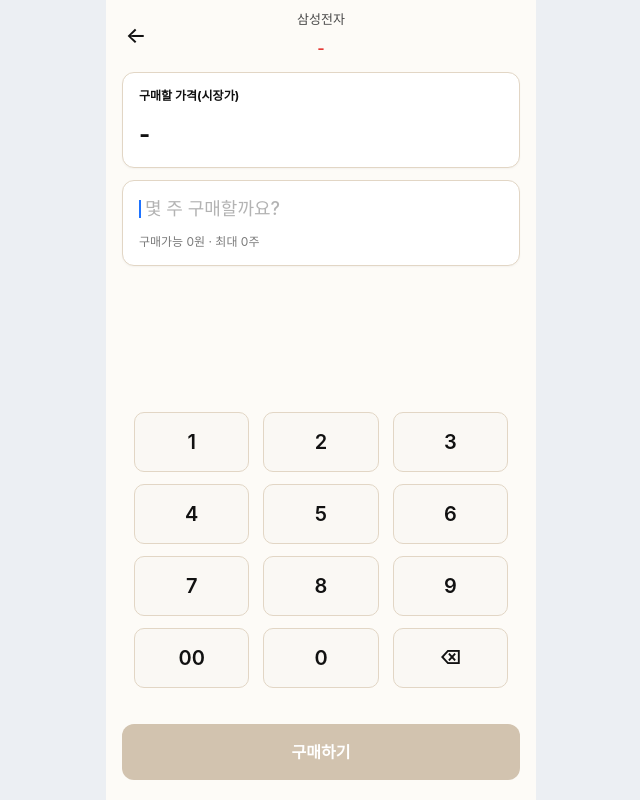
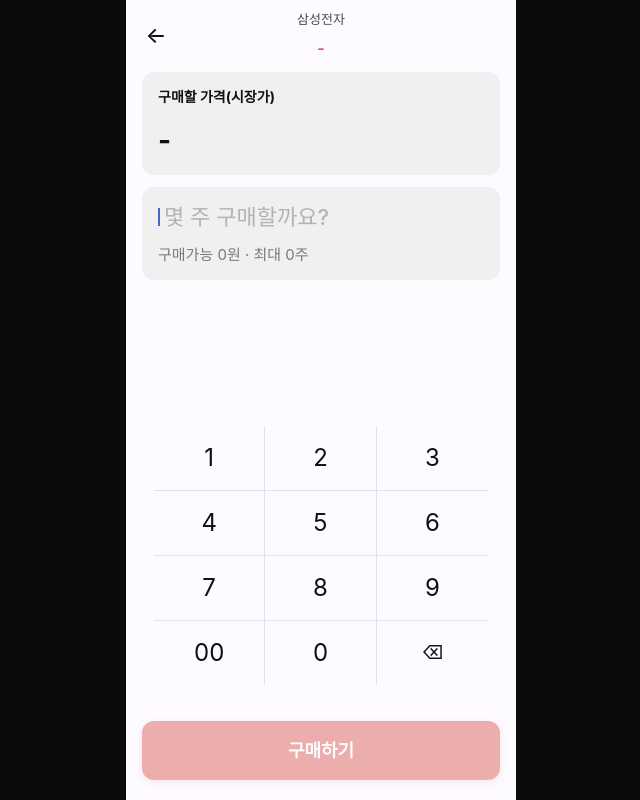
Before and after one commit to prgrms-be-devcourse/NBE9-11-2-Team02-FE, a Next.js app: page /trade_buy in a window 1280 px wide. Shown: the whole page, without its empty margins (319-959 px from the left). Built offline with nearby package versions, Linux system fonts and the light colour scheme; no server answers; a web font is replaced by a local one.

Commit message:
feat: 전역설정 ë변경 및 키패드 디자인 변경

```diff
--- a/src/app/globals.css
+++ b/src/app/globals.css
@@ -1,36 +1,54 @@
 @import "tailwindcss";
 
 :root {
-  /* Neutral palette (one color each) */
-  --ivory: #fdfbf7;
-  --cream: #f3ecdf;
-  --beige: #e2d6c5;
-  --brown: #7b5e46;
+    /* ─── 키 컬러 ───────────────────────────────────────────
+     * --accent-primary       : 포인트 버튼·강조 요소 기본색   */
+    --accent-primary: #8060d4;
 
-  /* Semantic color mapping */
-  --bg-page: var(--ivory);
-  --bg-section: #faf8f4;
-  --bg-card: var(--cream);
-  --border-soft: var(--beige);
-  --border-strong: #d2c3af;
+    /* ─── 배경 ─────────────────────────────────────────────
+     * --bg-page    : 각 화면(라우트)의 루트 배경
+     *               → <section class="page"> 처럼 화면 전체를 감싸는 최상위에 사용  */
+    --bg-page: #fdfbff;
 
-  /* Text scale */
+    /* * --bg-section : 페이지 안에서 탭·필터·구역을 나눌 때 사용
+     *                 → --bg-page보다 살짝 어두워 영역 구분 역할                    */
+    --bg-section: #f9f7fc;
+
+    /* * --bg-card    : 카드·박스 컴포넌트 배경, 키패드 키 눌림(active) 피드백
+     *                 → --bg-section 위에 올라오는 카드에 사용                      */
+    --bg-card: #f0f0f0;
+
+    /* ─── 선(Border) ────────────────────────────────────────
+     * --border-soft : 키패드 칸 구분선                        */
+    --border-soft: #e4dff0;
+
+    /* ─── 텍스트 ────────────────────────────────────────────
+     * --text-primary   : 본문·숫자 등 기본 텍스트             */
     --text-primary: #111111;
+
+    /* * --text-secondary : 종목명 등 보조 텍스트              */
     --text-secondary: #4a4a4a;
+
+    /* * --text-tertiary  : 구매가능 금액 등 3차 텍스트        */
     --text-tertiary: #7a7a7a;
+
+    /* * --text-disabled  : 수량 미입력 placeholder            */
     --text-disabled: #b3b3b3;
 
-  /* Market colors */
-  --price-up: #e53935;
-  --price-down: #1e73ff;
+    /* ─── 시세 색상 ─────────────────────────────────────────
+     * --price-up   : 상승 (빨강) — 현재가·구매하기 버튼 배경  */
+    --price-up: #d94f4c;
 
-  /* Point / button */
-  --accent-primary: var(--brown);
-  --accent-primary-hover: #6b503c;
+    /* * --price-down : 하락 (파랑) — 수량 입력 커서 색        */
+    --price-down: #4468c4;
 
-  /* Frame colors */
-  --frame-bg: #eceff3;
-  --mobile-surface: #fffdfb;
+    /* ─── 프레임 ────────────────────────────────────────────
+     * --frame-bg       : 모바일 컨테이너 바깥 데스크탑 여백 색 */
+    --frame-bg: #0b0b0b;
+
+    /* * --mobile-surface : 모바일 컨테이너(앱 껍데기) 자체 배경
+     *                      페이지 콘텐츠가 짧을 때 빈 하단에 보이는 색              */
+    --mobile-surface: #fefcff;
 }
 
 * {
@@ -53,6 +71,10 @@
     background: none;
     border: none;
     cursor: pointer;
+}
+
+button:active {
+    opacity: 0.8;
 }
 
 html,
@@ -81,7 +103,7 @@
 
 .mobile-container {
     width: 100%;
-  max-width: 26.875rem;
+    max-width: 24.375rem;
     min-height: 100vh;
     background: var(--mobile-surface);
     display: flex;
--- a/src/app/trade_buy/trade-buy.module.css
+++ b/src/app/trade_buy/trade-buy.module.css
@@ -80,22 +80,21 @@
 }
 
 .card {
-  background: #ffffff;
-  border: 1px solid var(--border-soft);
+  background: #f0f0f0;
+  border: none;
   border-radius: 0.75rem;
   padding: 0.875rem 1rem;
-  box-shadow: 0 1px 2px rgba(17, 17, 17, 0.04);
 }
 
 .priceLabel {
   margin-bottom: 0.75rem;
-  font-size: 0.75rem;
+  font-size: 0.875rem;
   font-weight: 700;
   color: var(--text-primary);
 }
 
 .priceValue {
-  font-size: 1.5rem;
+  font-size: 1.75rem;
   font-weight: 700;
   letter-spacing: -0.02em;
   color: var(--text-primary);
@@ -103,7 +102,7 @@
 
 .qtyPrompt {
   min-height: 1.75rem;
-  font-size: 1.125rem;
+  font-size: 1.375rem;
   font-weight: 600;
   color: var(--text-primary);
   display: flex;
@@ -135,7 +134,7 @@
 
 .subInfo {
   margin-top: 0.625rem;
-  font-size: 0.75rem;
+  font-size: 0.9375rem;
   color: var(--text-tertiary);
 }
 
@@ -150,7 +149,7 @@
 .keypad {
   display: grid;
   grid-template-columns: repeat(3, minmax(0, 1fr));
-  gap: 0.75rem 0.875rem;
+  gap: 0;
   width: 100%;
   max-width: 100%;
   margin-inline: auto;
@@ -161,11 +160,13 @@
 .key {
   min-height: 3.25rem;
   padding: 0.875rem 0.625rem;
-  border-radius: 0.625rem;
-  background: var(--bg-section);
-  border: 1px solid var(--border-soft);
-  font-size: 1.25rem;
-  font-weight: 600;
+  border-radius: 0;
+  background: transparent;
+  border: none;
+  border-right: 1px solid var(--border-soft);
+  border-bottom: 1px solid var(--border-soft);
+  font-size: 1.5rem;
+  font-weight: 400;
   color: var(--text-primary);
   display: flex;
   align-items: center;
@@ -173,8 +174,16 @@
   transition: background 0.15s ease;
 }
 
+.key:nth-child(3n) {
+  border-right: none;
+}
+
+.key:nth-child(n+10) {
+  border-bottom: none;
+}
+
 .key:active {
-  background: var(--cream);
+  background: var(--bg-card);
 }
 
 .keyIcon {
@@ -193,22 +202,19 @@
   border-radius: 0.75rem;
   background: var(--price-up);
   color: #ffffff;
-  font-size: 1rem;
+  font-size: 1.125rem;
   font-weight: 700;
   border: none;
   cursor: pointer;
-  box-shadow: 0 2px 8px rgba(229, 57, 53, 0.25);
+  box-shadow: 0 2px 8px rgba(217, 79, 76, 0.25);
 }
 
-.buyBtn:active {
-  opacity: 0.92;
-}
 
 .buyBtn:disabled {
-  background: var(--border-strong);
-  box-shadow: none;
+  background: var(--price-up);
+  box-shadow: 0 2px 8px rgba(217, 79, 76, 0.25);
   cursor: not-allowed;
-  opacity: 1;
+  opacity: 0.45;
 }
 
 .toast {
--- a/src/components/ColorTokenExample.tsx
+++ b/src/components/ColorTokenExample.tsx
@@ -1,3 +1,5 @@
+import styles from "./color-token-example.module.css";
+
 export default function ColorTokenExample() {
     return (
         <section
@@ -16,40 +18,38 @@
             >
                 모바일 UI 초기 세팅
             </h1>
-      <p style={{ color: "var(--text-tertiary)", marginBottom: "1rem" }}>
+            <p style={{color: "var(--text-tertiary)", marginBottom: "1rem"}}>
                 CSS 변수 기반 컬러 토큰과 26.875rem(기준 430px) 모바일 프레임이 적용되었습니다.
             </p>
 
+            {/* 종목 카드 */}
             <div
                 style={{
                     backgroundColor: "var(--bg-card)",
-          border: "1px solid var(--border-soft)",
                     borderRadius: "0.75rem",
                     padding: "1rem",
                     marginBottom: "1rem",
                 }}
             >
-        <p style={{ color: "var(--text-secondary)", marginBottom: "0.375rem" }}>
+                <p style={{color: "var(--text-secondary)", marginBottom: "0.375rem"}}>
                     삼성전자
                 </p>
-        <p style={{ color: "var(--price-up)", fontWeight: 700, marginBottom: "0.125rem" }}>
+                <p style={{color: "var(--price-up)", fontWeight: 700, marginBottom: "0.125rem"}}>
                     +2.31%
                 </p>
-        <p style={{ color: "var(--price-down)", fontWeight: 700 }}>-1.02%</p>
+                <p style={{color: "var(--price-down)", fontWeight: 700}}>-1.02%</p>
             </div>
 
-      <button
-        type="button"
-        style={{
-          backgroundColor: "var(--accent-primary)",
-          color: "#ffffff",
-          borderRadius: "0.625rem",
-          padding: "0.75rem 0.875rem",
-          fontWeight: 600,
-        }}
-      >
+            {/* 포인트 버튼 */}
+            <button type="button" className={styles.accentBtn}>
                 포인트 버튼 예시
             </button>
+
+            {/* 매수 / 매도 버튼 */}
+            <div className={styles.tradeRow}>
+                <button type="button" className={styles.buyBtn}>매수</button>
+                <button type="button" className={styles.sellBtn}>매도</button>
+            </div>
         </section>
     );
 }
--- /dev/null
+++ b/src/components/color-token-example.module.css
@@ -0,0 +1,34 @@
+.accentBtn {
+  background-color: var(--accent-primary);
+  color: #ffffff;
+  border-radius: 0.625rem;
+  padding: 0.75rem 0.875rem;
+  font-weight: 600;
+}
+
+/* 매수 / 매도 버튼 */
+.tradeRow {
+  display: flex;
+  gap: 0.625rem;
+  margin-top: 0.75rem;
+}
+
+.buyBtn {
+  flex: 1;
+  padding: 0.75rem;
+  border-radius: 0.625rem;
+  background-color: var(--price-up);
+  color: #ffffff;
+  font-size: 0.9375rem;
+  font-weight: 700;
+}
+
+.sellBtn {
+  flex: 1;
+  padding: 0.75rem;
+  border-radius: 0.625rem;
+  background-color: var(--price-down);
+  color: #ffffff;
+  font-size: 0.9375rem;
+  font-weight: 700;
+}
```
Lines whose indentation alone changed are shown as unchanged.
